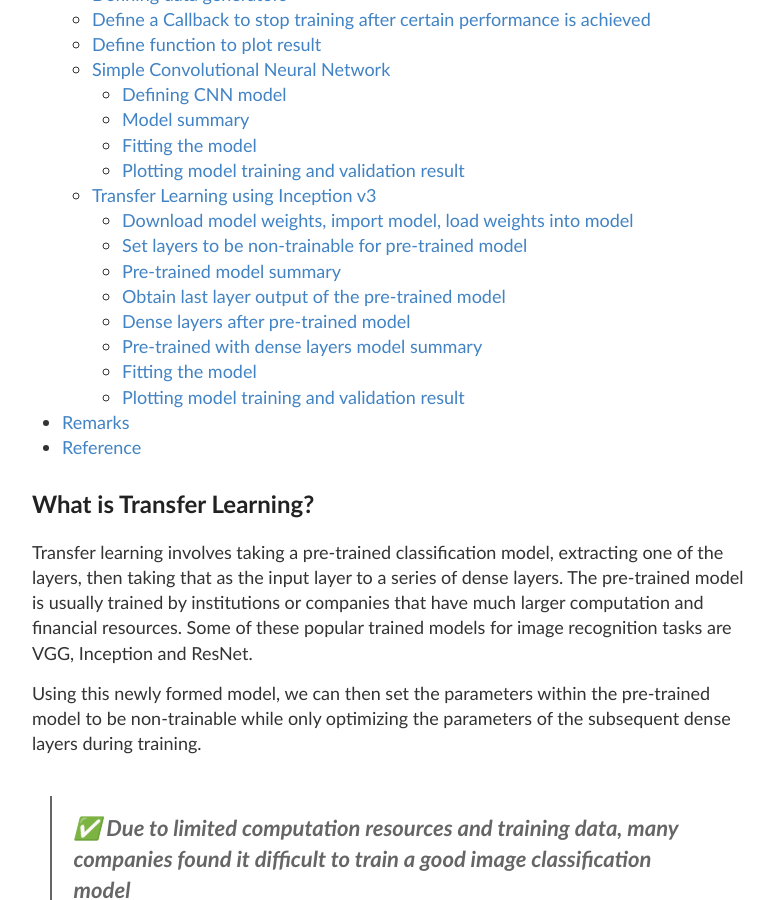
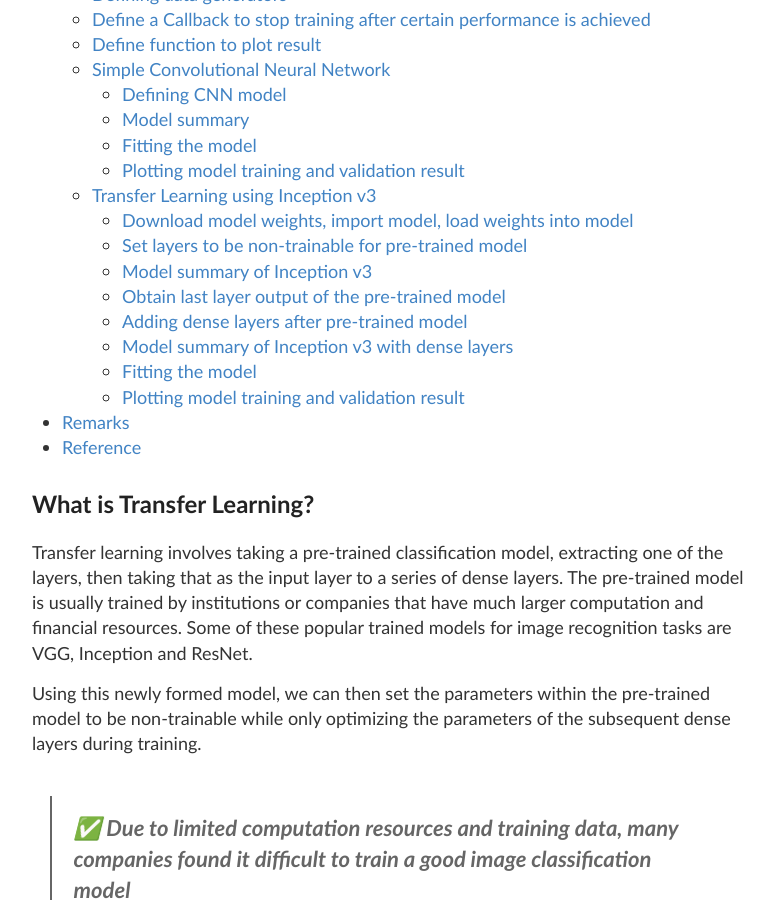
Before and after one commit to wngaw/wngaw.github.io, a Jekyll site: the page built from _posts/2020-07-08-transfer-learning-for-image-classification.md, in a window 1280 px wide and 900 px high, scrolled down 462 px. Shown: the whole window, without its empty margins (248-1022 px from the left). Built offline with Jekyll 4.4.1, drawn with Linux system fonts in a browser that asks for light colours; some of the changed text lies outside the part shown.

````diff
--- a/_posts/2020-07-08-transfer-learning-for-image-classification.md
+++ b/_posts/2020-07-08-transfer-learning-for-image-classification.md
@@ -211,7 +211,7 @@
     layer.trainable = False
 ```
 
-#### Pre-trained model summary
+#### Model summary of Inception v3
 
 ```python
 pre_trained_model.summary()
@@ -224,7 +224,7 @@
 last_output = last_layer.output
 ```
 
-#### Dense layers after pre-trained model
+#### Adding dense layers after pre-trained model
 
 ```python
 x = layers.Flatten()(last_output)
@@ -239,7 +239,7 @@
               metrics=['accuracy'])
 ```
 
-#### Pre-trained with dense layers model summary
+#### Model summary of Inception v3 with dense layers
 
 ```python
 model.summary()
````
